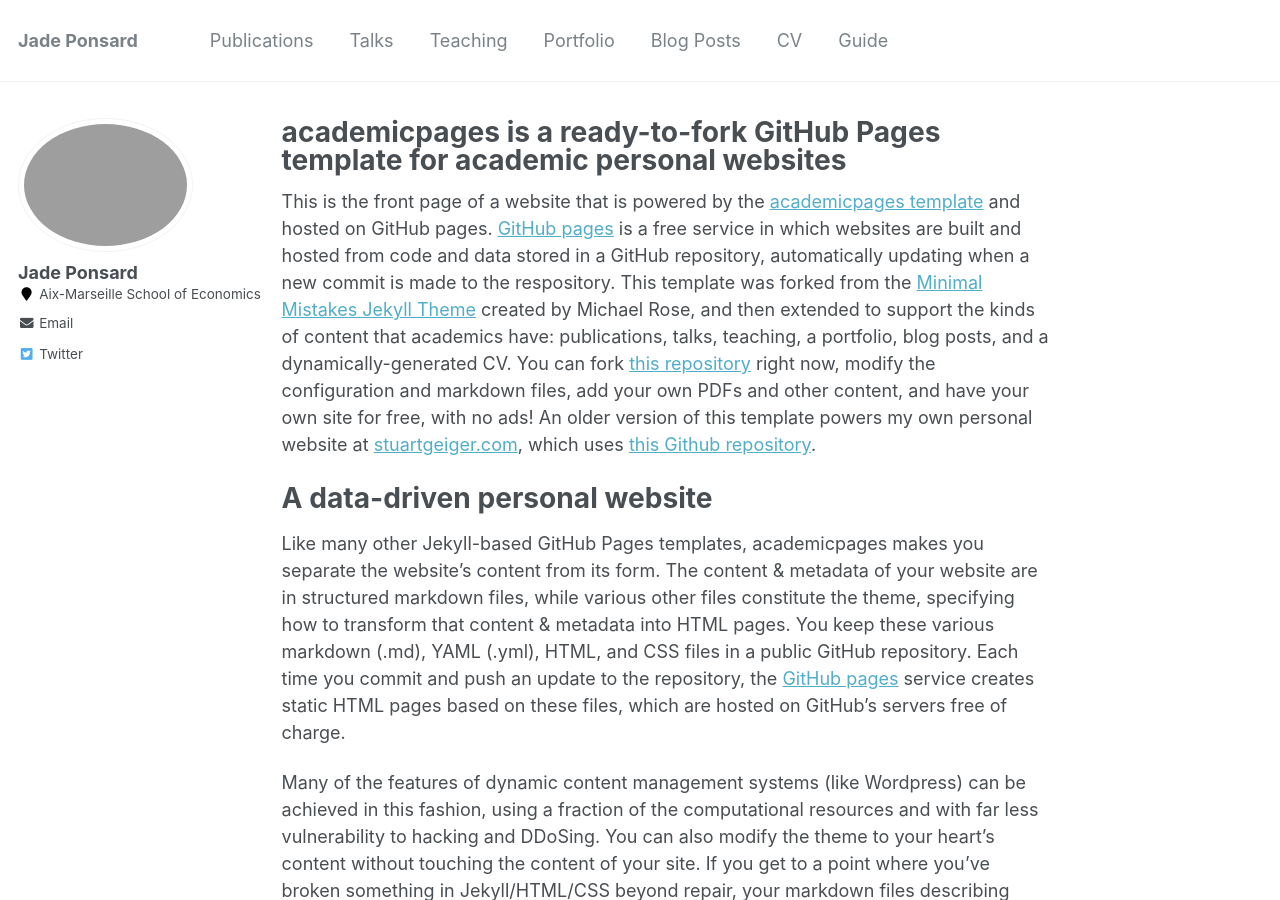
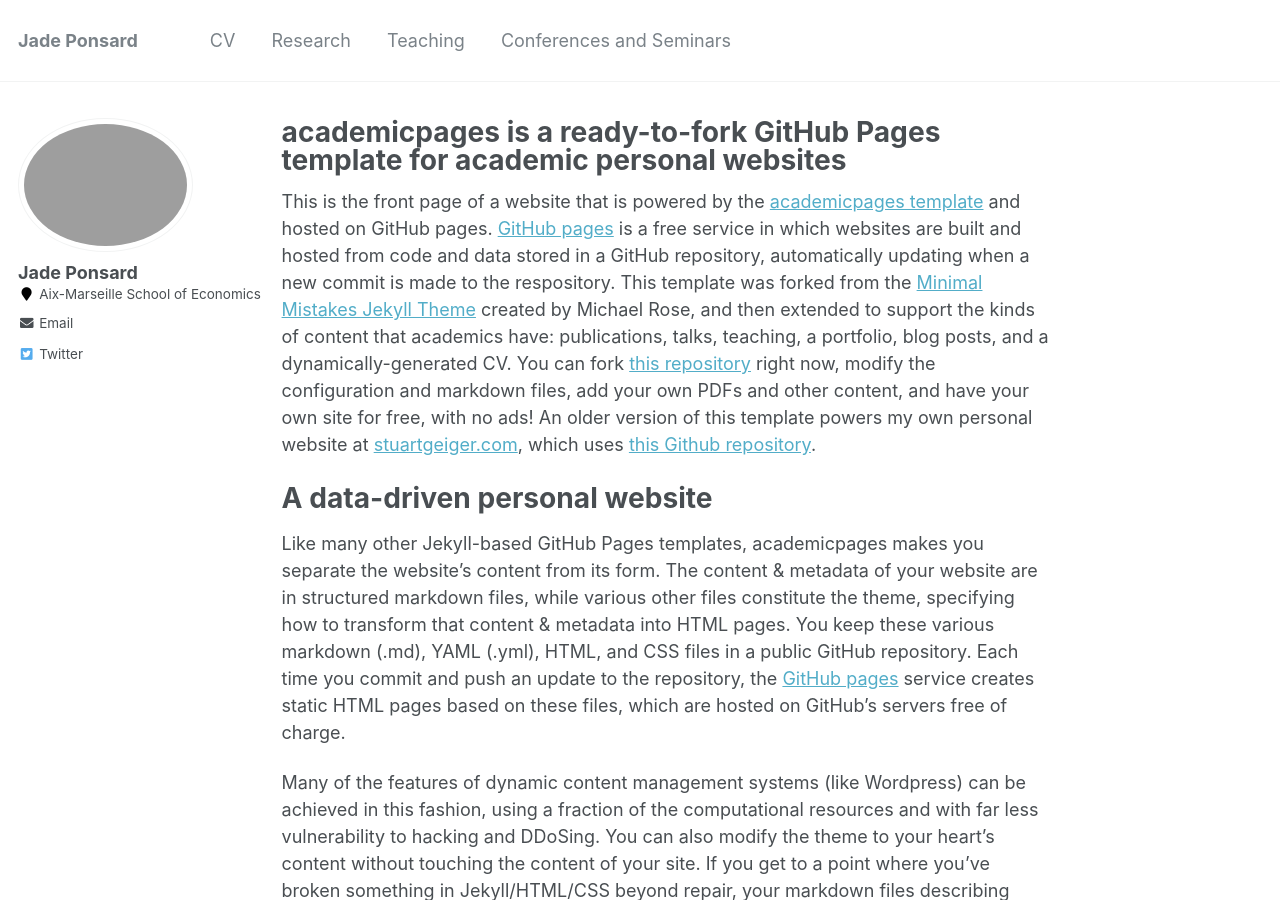
Before and after one commit to jadeponsard/jadeponsard.github.io, a Jekyll site: the page built from _pages/about.md, in a window 1280 px wide and 900 px high. Built offline with Jekyll 4.4.1, drawn with Linux system fonts in a browser that asks for light colours.

Commit message:
Update navigation.yml

```diff
--- a/_data/navigation.yml
+++ b/_data/navigation.yml
@@ -1,22 +1,13 @@
 # main links links
 main:
-  - title: "Publications"
+  - title: "CV"
+    url: /cv/
+
+  - title: "Research"
     url: /publications/
-
-  - title: "Talks"
-    url: /talks/
 
   - title: "Teaching"
     url: /teaching/
 
-  - title: "Portfolio"
-    url: /portfolio/
-
-  - title: "Blog Posts"
-    url: /year-archive/
-
-  - title: "CV"
-    url: /cv/
-
-  - title: "Guide"
-    url: /markdown/
+  - title: "Conferences and Seminars"
+    url: /talks/
```
